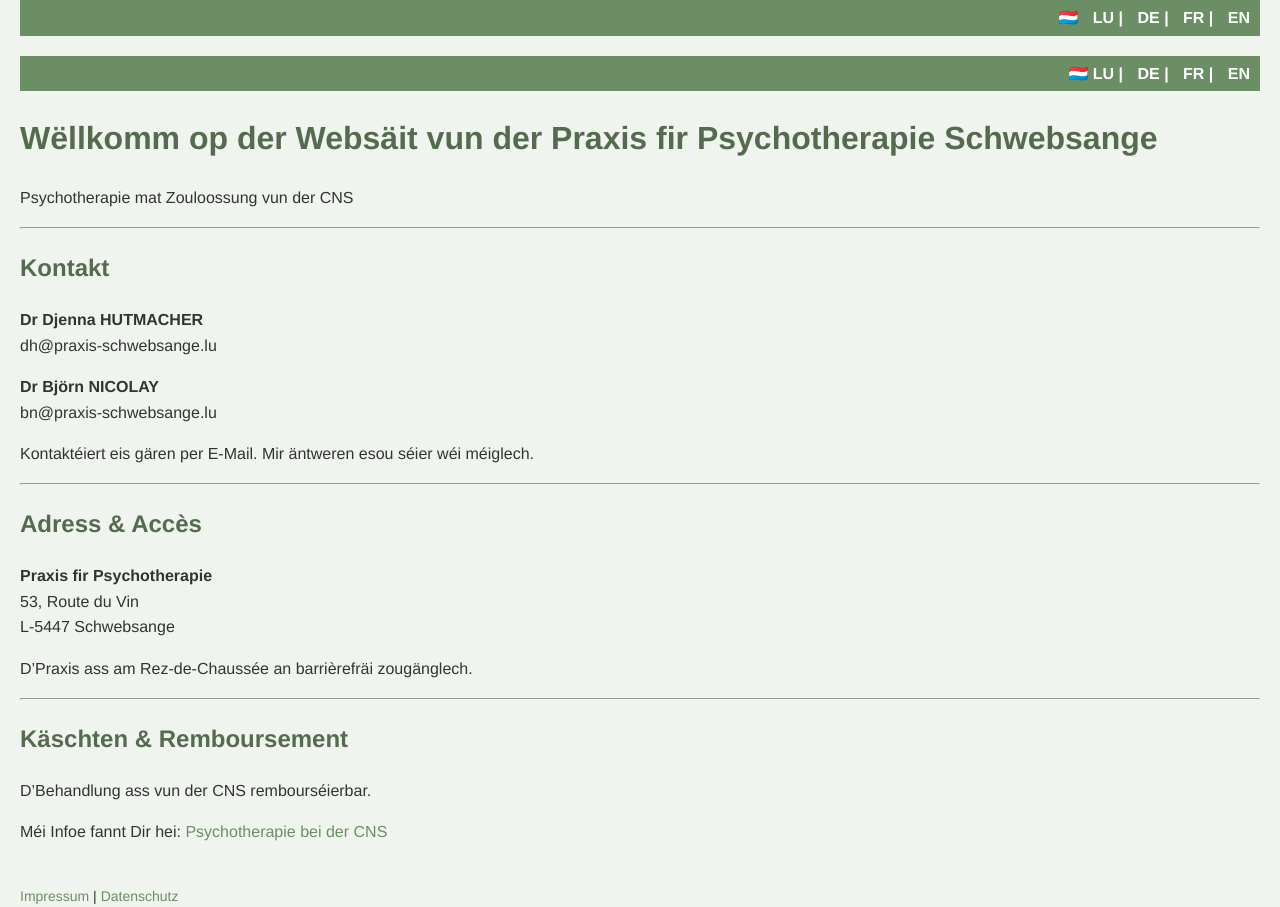
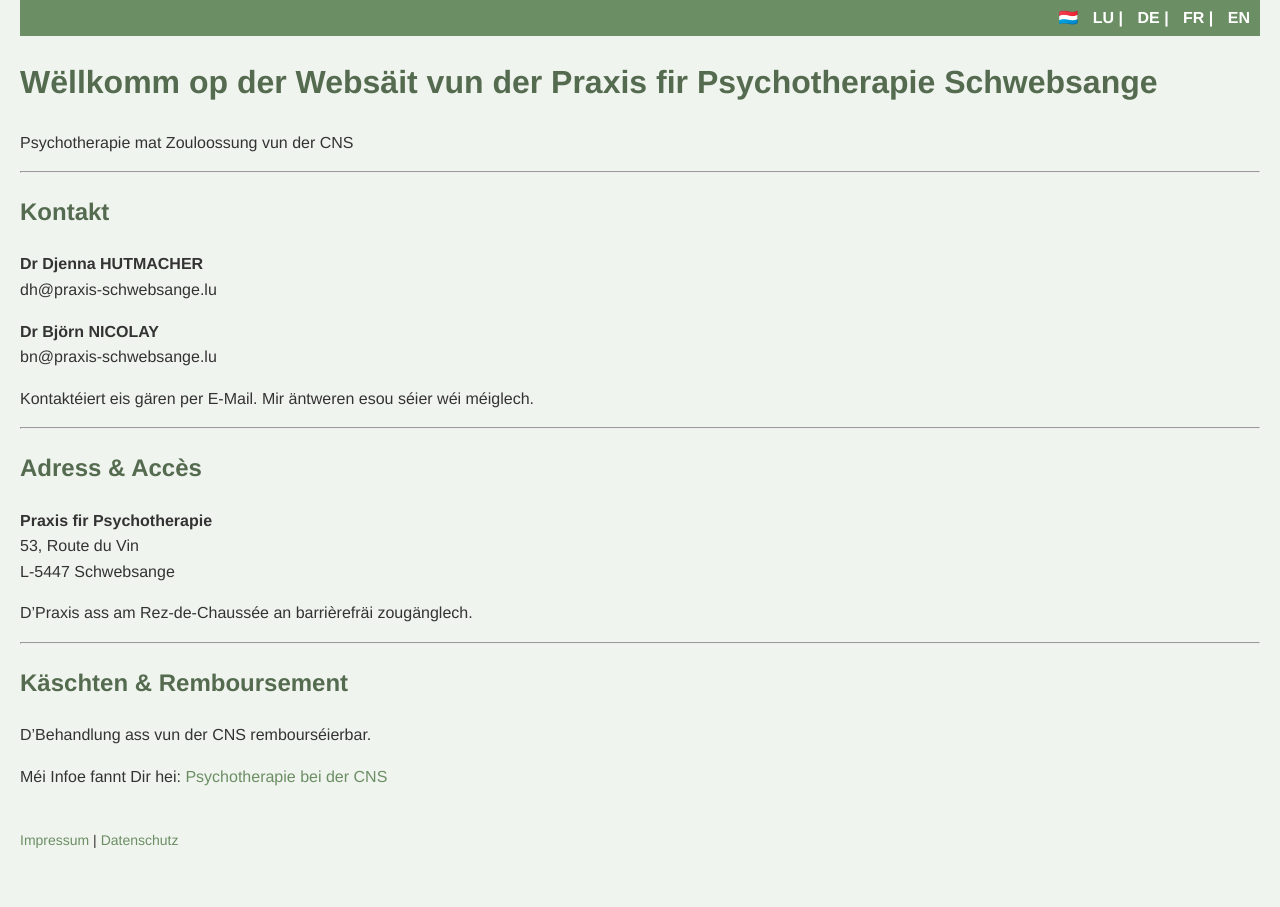
Before and after one commit to bjoernbrightside/praxis-schwebsange, a Jekyll site: the page built from lb/index.md, in a window 1280 px wide. Built offline with Jekyll 4.4.1, drawn with Linux system fonts in a browser that asks for light colours; our own code applies the rules of GitHub Pages for plain Markdown files.

Commit message:
Update index.md

```diff
--- a/lb/index.md
+++ b/lb/index.md
@@ -1,10 +1,7 @@
 ---
 layout: default
+lang: lb
 ---
-
-<div class="language-bar">
-🇱🇺 <b>LU</b> | <a href="/praxis-schwebsange/de/">DE</a> | <a href="/praxis-schwebsange/fr/">FR</a> | <a href="/praxis-schwebsange/en/">EN</a>
-</div>
 
 # Wëllkomm op der Websäit vun der Praxis fir Psychotherapie Schwebsange
 
```
